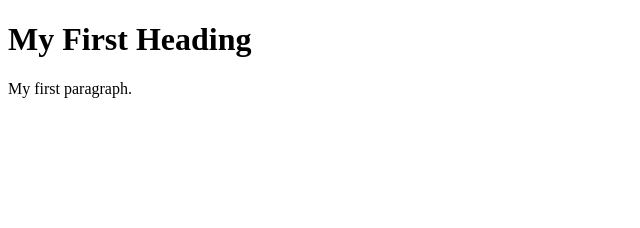
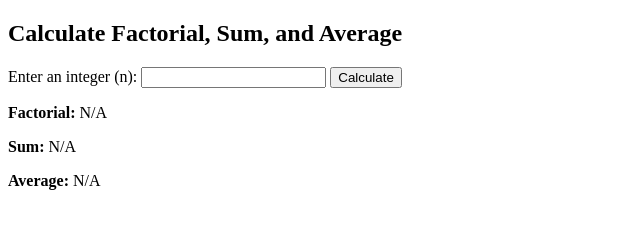
Before and after one commit to CrisXian05/ITC, a plain HTML site: page index.html in a window 1280 px wide. Shown: the whole page, without its empty margins (0-640 px from the left). Drawn offline with Linux system fonts and the light colour scheme.

Commit message:
index.html

```diff
--- a/index.html
+++ b/index.html
@@ -1,9 +1,63 @@
+
 <!DOCTYPE html>
-<html>
+<html lang="en">
+<head>
+<meta charset="UTF-8">
+<meta name="viewport" content="width=device-width, initial-scale=1.0">
+<title>Factorial, Sum, and Average Calculator</title>
+</head>
 <body>
 
-<h1>My First Heading</h1>
-<p>My first paragraph.</p>
+<h2>Calculate Factorial, Sum, and Average</h2>
+
+<!-- Input Field and Button -->
+<div>
+    <label for="numberInput">Enter an integer (n):</label>
+    <input type="number" id="numberInput" required>
+    <button onclick="calculate()">Calculate</button>
+</div>
+
+<!-- Display Results -->
+<div id="results">
+    <p><strong>Factorial:</strong> <span id="factorialResult">N/A</span></p>
+    <p><strong>Sum:</strong> <span id="sumResult">N/A</span></p>
+    <p><strong>Average:</strong> <span id="averageResult">N/A</span></p>
+</div>
+
+
+<script>
+    function calculate() {
+        const n = parseInt(document.getElementById("numberInput").value);
+
+        if (isNaN(n) || n < 0) {
+            alert("Please enter a positive integer.");
+            return;
+        }
+        let factorial = 1, i = 1;
+        while (i <= n) {
+            factorial *= i;
+            i++;
+        }
+
+
+        let sum = 0, j = 1;
+        do {
+            sum += j;
+            j++;
+        } while (j <= n);
+
+
+        let average = 0;
+        for (let k = 1; k <= n; k++) {
+            average += k;
+        }
+        average /= n;
+
+        document.getElementById("factorialResult").innerText = factorial;
+        document.getElementById("sumResult").innerText = sum;
+        document.getElementById("averageResult").innerText = average.toFixed(2);
+    }
+</script>
 
 </body>
 </html>
```
